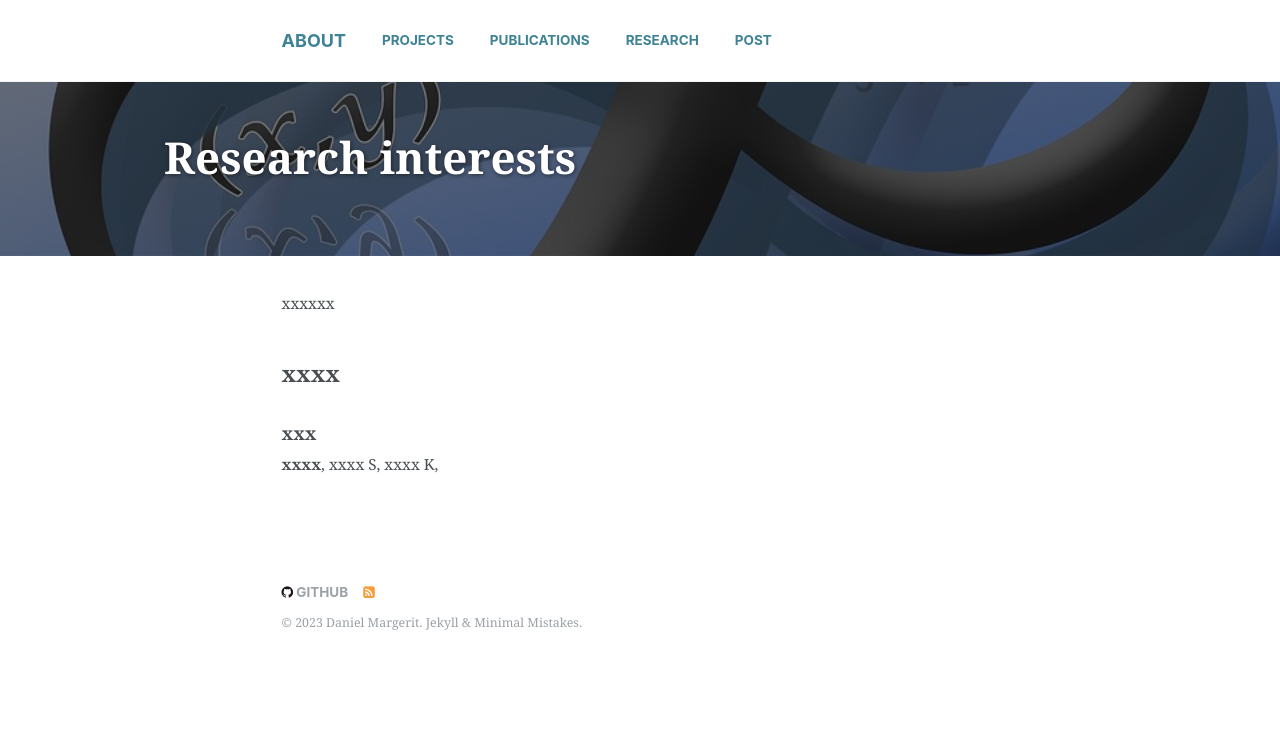
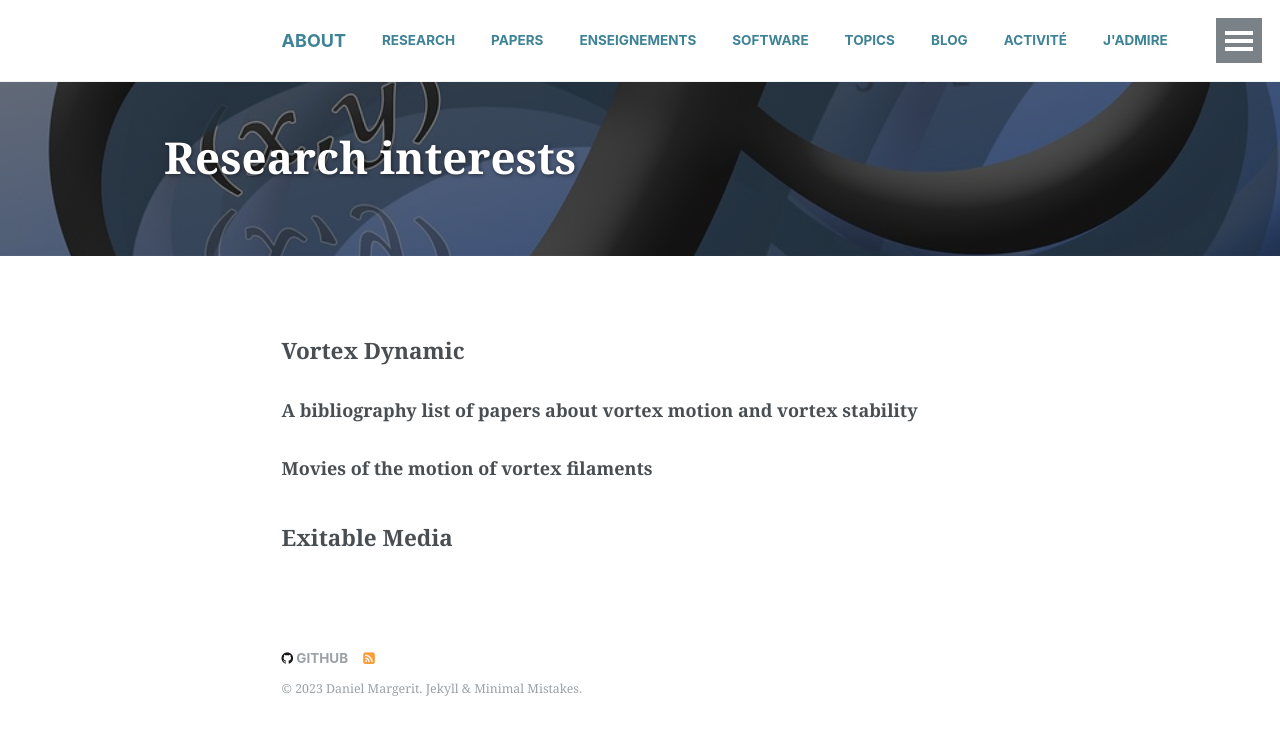
Before and after one commit to danielmargerit/danielmargerit.github.io, a Jekyll site: the page built from _pages/research.md, in a window 1280 px wide. Shown: the top 735 px of the page. Built offline with Jekyll 4.4.1, drawn with Linux system fonts in a browser that asks for light colours.

```diff
--- a/_data/navigation.yml
+++ b/_data/navigation.yml
@@ -1,14 +1,30 @@
 # main links links
 main:
 
-  - title: "Projects"
-    url: /projects/
-
-  - title: "Publications"
-    url: /publications/
 
   - title: "Research"
     url: /research/
 
-  - title: "Post"
-    url: /posts/
+  - title: "Papers"
+    url: /papers/
+
+  - title: "Enseignements"
+    url: /enseignements/
+
+  - title: "Software"
+    url: /softwares/
+
+  - title: "Topics"
+    url: /topics/
+
+  - title: "Blog"
+    url: /blog/
+
+  - title: "Activité"
+    url: /activity/
+
+  - title: "J'admire"
+    url: /like/
+
+  - title: "CV"
+    url: /cv/
--- a/_pages/research.md
+++ b/_pages/research.md
@@ -7,12 +7,12 @@ header:
   overlay_filter: 0.5 # same as adding an opacity of 0.5 to a black background
 ---
 
-xxxxxx
-
-## xxxx
-
-### xxx
 
 
+## Vortex Dynamic
 
-**xxxx**, xxxx S, xxxx K,
+### A bibliography list of papers about vortex motion and vortex stability
+
+### Movies of the motion of vortex filaments
+
+## Exitable Media
```
Also changed, not shown: _pages/activity.md (added, +13 -0 lines), _pages/blog.md (added, +21 -0 lines), _pages/cv.md (added, +20 -0 lines), _pages/enseignements.md (added, +14 -0 lines), _pages/like.md (added, +16 -0 lines), _pages/papers.md (added, +22 -0 lines), _pages/posts.md (deleted, +0 -21 lines), _pages/projects.md (deleted, +0 -23 lines), _pages/publications.md (deleted, +0 -19 lines), _pages/softwares.md (added, +12 -0 lines), _pages/topics.md (added, +14 -0 lines), 1 other file.
